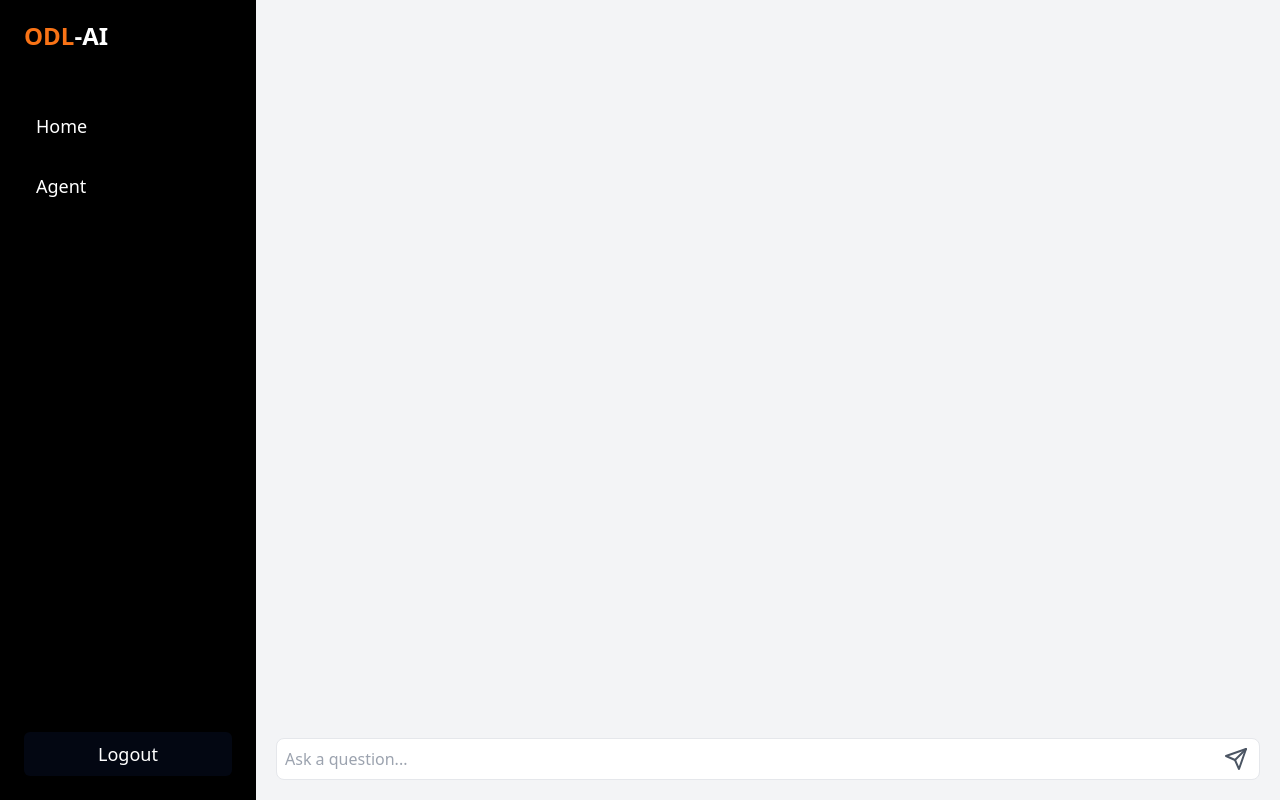
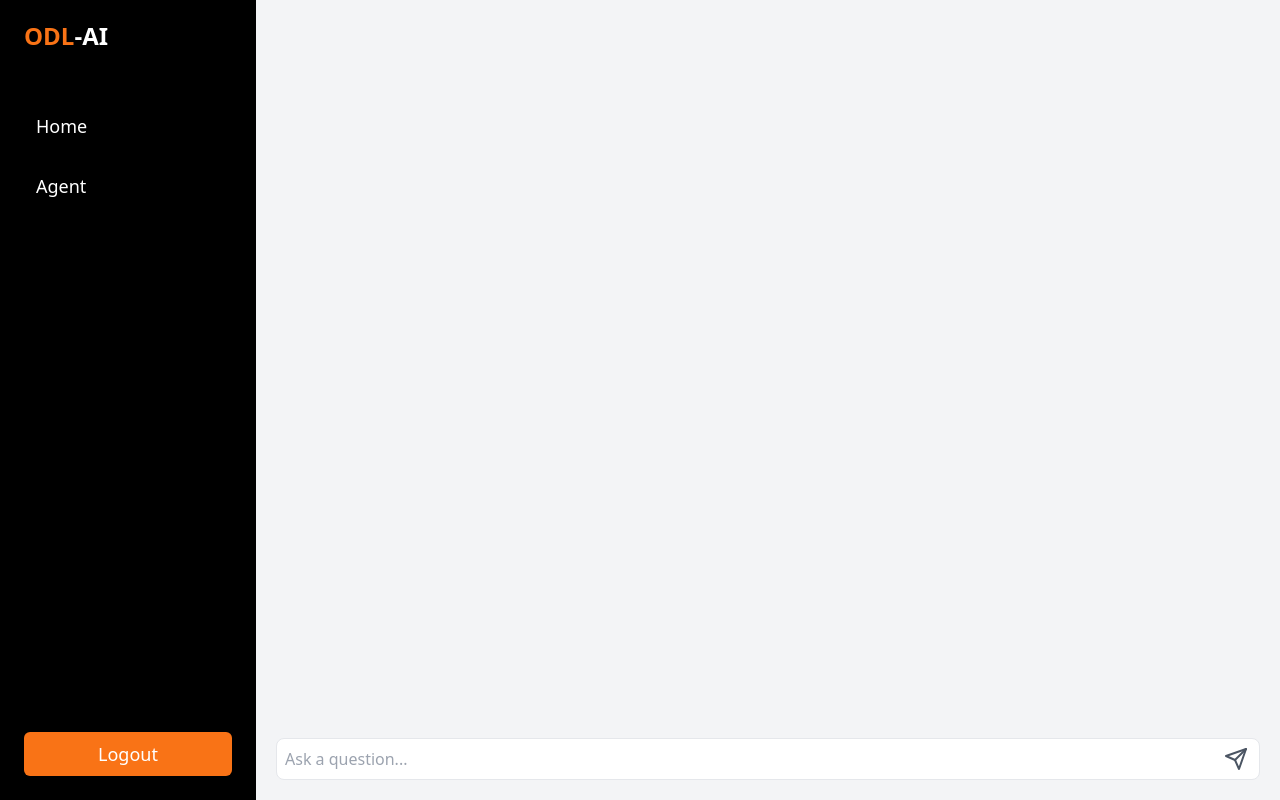
Before and after one commit to emon3455/rag-agents-frontend, a React (Vite) app: page /conversation/1 in a window 1280 px wide. Built offline with nearby package versions, Linux system fonts and the light colour scheme; sample sign-in values are in the browser's storage.

Commit message:
style: change the logout button bg color

```diff
--- a/src/pages/conversation/ConversationSidebar.jsx
+++ b/src/pages/conversation/ConversationSidebar.jsx
@@ -74,7 +74,7 @@ const ConversationSidebar = () => {
                   logoutHandler();
                   setIsSidebarOpen(false);
                 }}
-                className="w-full  text-center text-white px-6  py-2 rounded-md text-lg font-medium bg-gray-950 transition-all duration-400 "
+                className="w-full  text-center text-white px-6  py-2 rounded-md text-lg font-medium bg-orange-500 transition-all duration-400 "
               >
                 Logout
               </button>
```
